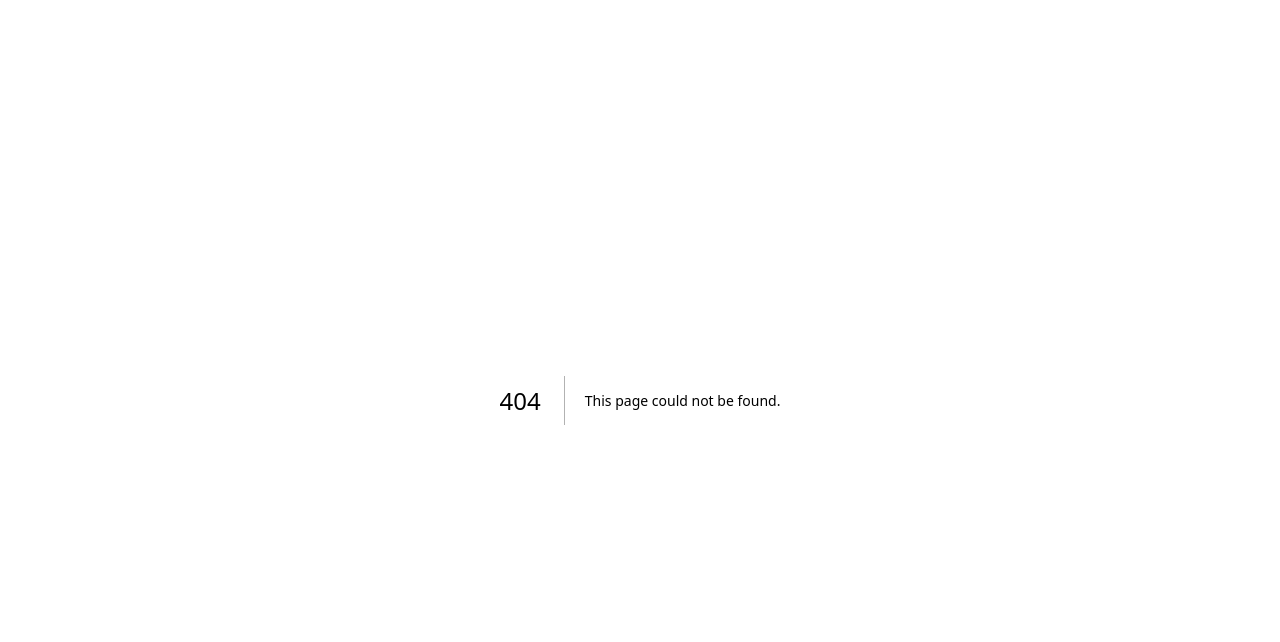
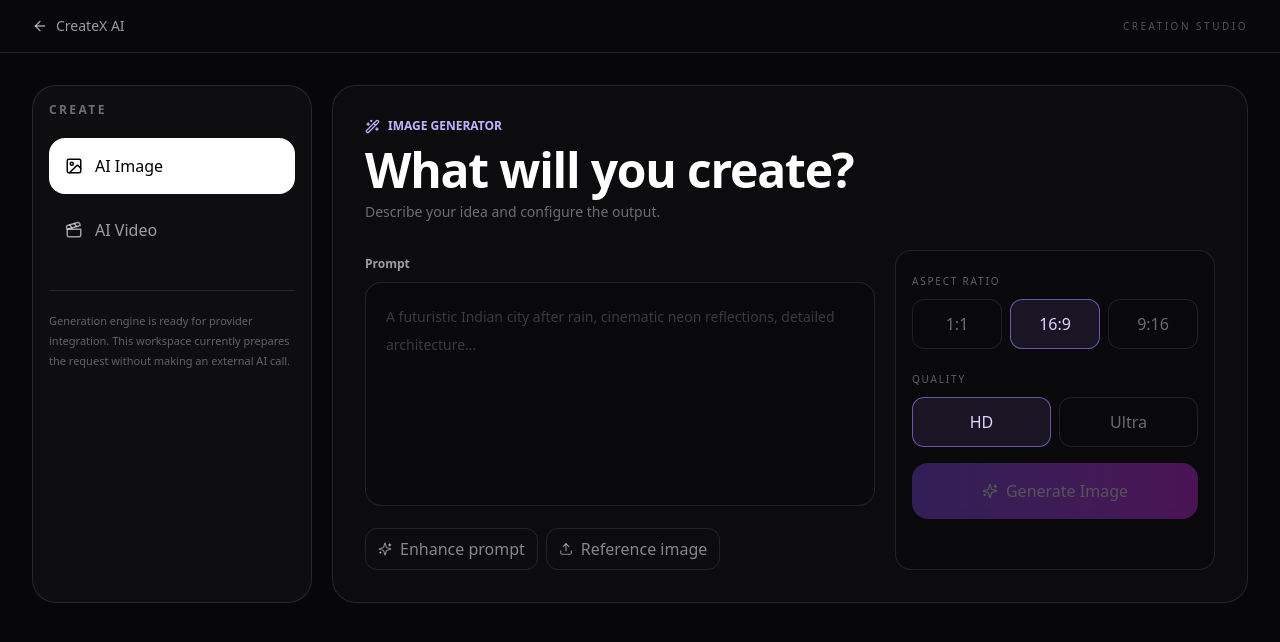
Before and after one commit to someshkohli458-star/sr-shooter0, a Next.js app: page /create in a window 1280 px wide. Before the commit this address had no page. Shown: the top 642 px of the page. Built offline with nearby package versions, Linux system fonts and the light colour scheme.

Commit message:
feat: add CreateX AI creation studio

```diff
--- /dev/null
+++ b/app/create/page.tsx
@@ -0,0 +1,51 @@
+"use client";
+
+import Link from "next/link";
+import { useState } from "react";
+import { ArrowLeft, Clapperboard, Image as ImageIcon, Sparkles, Upload, WandSparkles } from "lucide-react";
+
+export default function CreatePage() {
+  const [mode, setMode] = useState<"image" | "video">("image");
+  const [prompt, setPrompt] = useState("");
+  const [aspect, setAspect] = useState("16:9");
+  const [quality, setQuality] = useState("HD");
+
+  return (
+    <main className="min-h-screen bg-[#07070a] text-white">
+      <header className="border-b border-white/10 bg-[#09090d]/90 px-5 py-4 backdrop-blur md:px-8">
+        <div className="mx-auto flex max-w-7xl items-center justify-between">
+          <Link href="/" className="flex items-center gap-2 text-sm text-white/60 hover:text-white"><ArrowLeft size={16}/> CreateX AI</Link>
+          <div className="text-[10px] uppercase tracking-[.25em] text-white/30">Creation Studio</div>
+        </div>
+      </header>
+
+      <div className="mx-auto grid max-w-7xl gap-5 px-5 py-6 md:grid-cols-[280px_1fr] md:px-8 md:py-8">
+        <aside className="rounded-3xl border border-white/10 bg-white/[.03] p-4">
+          <div className="mb-5 text-xs font-bold uppercase tracking-[.2em] text-white/40">Create</div>
+          <button onClick={() => setMode("image")} className={`mb-2 flex w-full items-center gap-3 rounded-2xl p-4 text-left text-sm ${mode === "image" ? "bg-white text-black" : "text-white/60 hover:bg-white/5"}`}><ImageIcon size={18}/> AI Image</button>
+          <button onClick={() => setMode("video")} className={`flex w-full items-center gap-3 rounded-2xl p-4 text-left text-sm ${mode === "video" ? "bg-white text-black" : "text-white/60 hover:bg-white/5"}`}><Clapperboard size={18}/> AI Video</button>
+          <div className="mt-8 border-t border-white/10 pt-5 text-[11px] leading-5 text-white/35">Generation engine is ready for provider integration. This workspace currently prepares the request without making an external AI call.</div>
+        </aside>
+
+        <section className="rounded-3xl border border-white/10 bg-white/[.025] p-5 md:p-8">
+          <div className="mb-7"><div className="flex items-center gap-2 text-xs font-semibold text-violet-300"><WandSparkles size={15}/> {mode === "image" ? "IMAGE GENERATOR" : "VIDEO GENERATOR"}</div><h1 className="mt-3 text-3xl font-black tracking-tight md:text-5xl">What will you create?</h1><p className="mt-2 text-sm text-white/40">Describe your idea and configure the output.</p></div>
+
+          <div className="grid gap-5 lg:grid-cols-[1fr_320px]">
+            <div>
+              <label className="text-xs font-semibold text-white/60">Prompt</label>
+              <textarea value={prompt} onChange={e=>setPrompt(e.target.value)} className="mt-2 min-h-56 w-full resize-none rounded-2xl border border-white/10 bg-black/20 p-5 text-sm leading-7 outline-none placeholder:text-white/20 focus:border-violet-400/50" placeholder={mode === "image" ? "A futuristic Indian city after rain, cinematic neon reflections, detailed architecture..." : "A slow cinematic camera movement through a futuristic city after rain, neon reflections..."}/>
+              <div className="mt-4 flex flex-wrap gap-2"><button className="inline-flex items-center gap-2 rounded-xl border border-white/10 px-3 py-2 text-xs text-white/50 hover:bg-white/5"><Sparkles size={14}/> Enhance prompt</button><button className="inline-flex items-center gap-2 rounded-xl border border-white/10 px-3 py-2 text-xs text-white/50 hover:bg-white/5"><Upload size={14}/> Reference image</button></div>
+            </div>
+
+            <div className="space-y-4 rounded-2xl border border-white/10 bg-black/20 p-4">
+              <div><label className="text-[10px] uppercase tracking-[.18em] text-white/35">Aspect Ratio</label><div className="mt-2 grid grid-cols-3 gap-2">{["1:1","16:9","9:16"].map(x=><button key={x} onClick={()=>setAspect(x)} className={`rounded-xl border p-3 text-xs ${aspect===x?"border-violet-400/60 bg-violet-400/10 text-violet-200":"border-white/10 text-white/40"}`}>{x}</button>)}</div></div>
+              <div><label className="text-[10px] uppercase tracking-[.18em] text-white/35">Quality</label><div className="mt-2 grid grid-cols-2 gap-2">{["HD","Ultra"].map(x=><button key={x} onClick={()=>setQuality(x)} className={`rounded-xl border p-3 text-xs ${quality===x?"border-violet-400/60 bg-violet-400/10 text-violet-200":"border-white/10 text-white/40"}`}>{x}</button>)}</div></div>
+              {mode === "video" && <div><label className="text-[10px] uppercase tracking-[.18em] text-white/35">Duration</label><div className="mt-2 grid grid-cols-3 gap-2">{["5s","10s","15s"].map(x=><button key={x} className="rounded-xl border border-white/10 p-3 text-xs text-white/40">{x}</button>)}</div></div>}
+              <button disabled={!prompt.trim()} className="mt-2 flex w-full items-center justify-center gap-2 rounded-2xl bg-gradient-to-r from-violet-500 to-fuchsia-500 px-5 py-4 text-sm font-bold disabled:cursor-not-allowed disabled:opacity-30"><Sparkles size={16}/> Generate {mode === "image" ? "Image" : "Video"}</button>
+            </div>
+          </div>
+        </section>
+      </div>
+    </main>
+  );
+}
```
